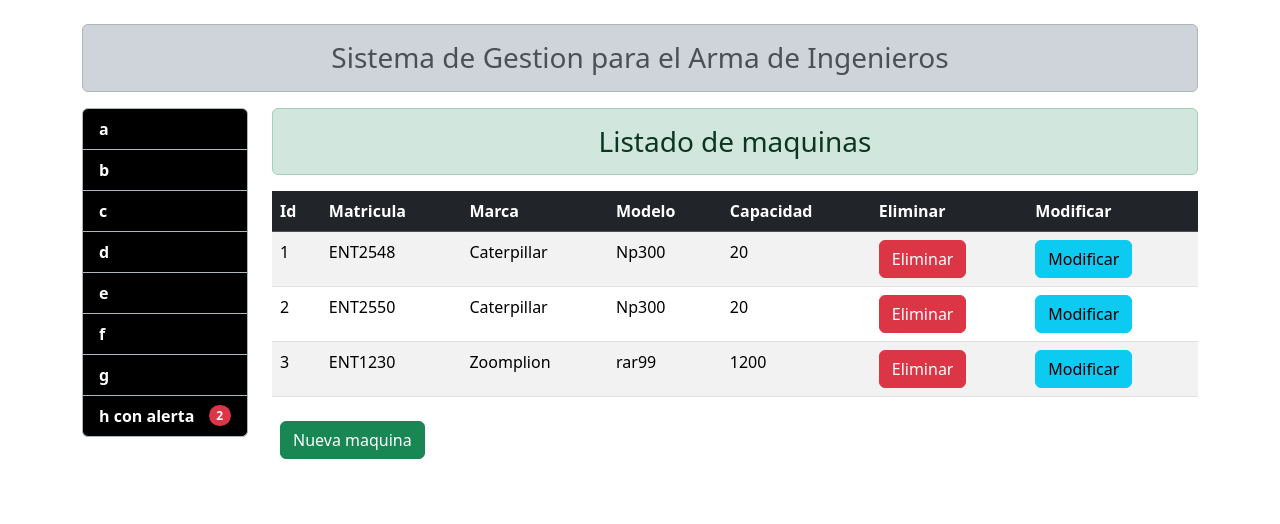
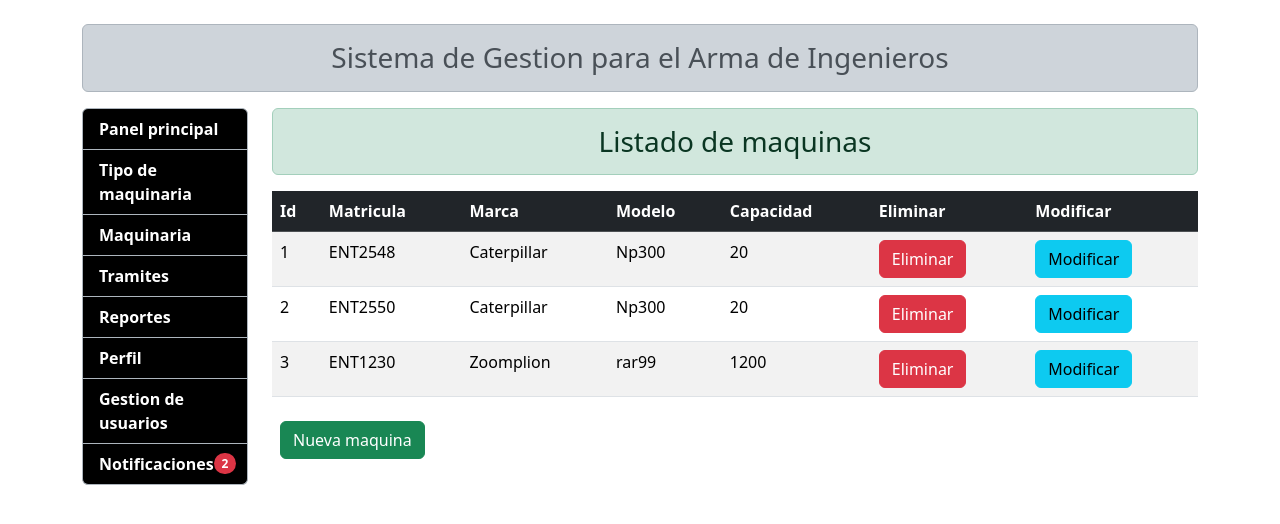
Before and after one commit to fkellner21/sigemaFront, an Angular app: page / in a window 1280 px wide. Shown: the top 524 px of the page. Built offline with nearby package versions, Linux system fonts and the light colour scheme.

Commit message:
Nombres side bar

```diff
--- a/src/app/components/side-menu/side-menu.component.html
+++ b/src/app/components/side-menu/side-menu.component.html
@@ -2,43 +2,43 @@
   <a
     href="#"
     class="list-group-item list-group-item-action list-group-item-dark"
-    >a</a
+    >Panel principal</a
   >
   <a
     href="#"
     class="list-group-item list-group-item-action list-group-item-dark"
-    >b</a
+    >Tipo de maquinaria</a
   >
   <a
     href="#"
     class="list-group-item list-group-item-action list-group-item-dark"
-    >c</a
+    >Maquinaria</a
   >
   <a
     href="#"
     class="list-group-item list-group-item-action list-group-item-dark"
-    >d</a
+    >Tramites</a
   >
   <a
     href="#"
     class="list-group-item list-group-item-action list-group-item-dark"
-    >e</a
+    >Reportes</a
   >
   <a
     href="#"
     class="list-group-item list-group-item-action list-group-item-dark"
-    >f</a
+    >Perfil</a
   >
   <a
     href="#"
     class="list-group-item list-group-item-action list-group-item-dark"
-    >g</a
+    >Gestion de usuarios</a
   >
   <a
     href="#"
     class="list-group-item list-group-item-action list-group-item-dark d-flex justify-content-between align-items-center"
   >
-    h con alerta
+    Notificaciones
     <span class="badge text-bg-danger rounded-pill">2</span>
   </a>
 </div>
```
